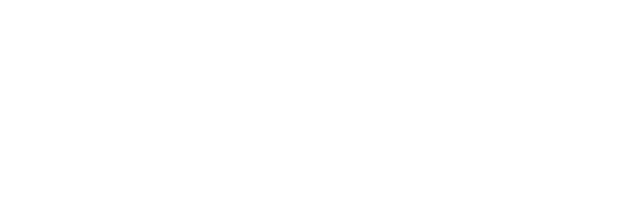
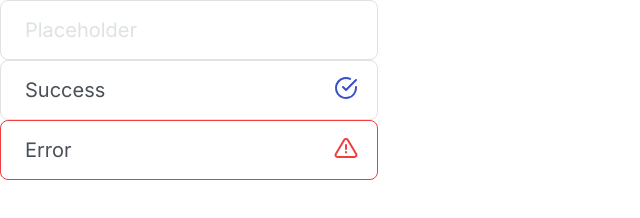
Before and after one commit to js-tasks-ru/htmlcss-20240216_akoesnikova, a website: page 07-lection5/04-input/index.html in a window 1280 px wide. Shown: the whole page, without its empty margins (0-640 px from the left). Drawn offline with Linux system fonts and the light colour scheme.

Commit message:
input-text

```diff
--- a/07-lection5/04-input/index.html
+++ b/07-lection5/04-input/index.html
@@ -6,6 +6,34 @@
         <link rel="stylesheet" href="./input.css">
     </head>
     <body>
+        <div>
+            <label class="inputText">
+                <input class="inputText__text" type="text" placeholder="Placeholder">
+            </label>
+        </div>
+        <div>
+            <label class="inputText">
+                <div class="inputText__wrap">
+                    <input class="inputText__text inputText__text_success" type="text" placeholder="Success">
+                    <svg width="24" height="24" class="inputText__icon" viewBox="0 0 24 24" fill="none" xmlns="http://www.w3.org/2000/svg">
+                      <path d="M22 11.08V12C21.9988 14.1564 21.3005 16.2547 20.0093 17.9818C18.7182 19.709 16.9033 20.9725 14.8354 21.5839C12.7674 22.1953 10.5573 22.1219 8.53447 21.3746C6.51168 20.6273 4.78465 19.2461 3.61096 17.4371C2.43727 15.628 1.87979 13.4881 2.02168 11.3363C2.16356 9.18457 2.99721 7.13633 4.39828 5.49707C5.79935 3.85782 7.69279 2.71538 9.79619 2.24015C11.8996 1.76491 14.1003 1.98234 16.07 2.86" stroke="#374FC7" stroke-width="2" stroke-linecap="round" stroke-linejoin="round"/>
+                      <path d="M22 4L12 14.01L9 11.01" stroke="#374FC7" stroke-width="2" stroke-linecap="round" stroke-linejoin="round"/>
+                    </svg>
+                </div>
+            </label>
+        </div>
+        <div>
+            <label class="inputText">
+                <div class="inputText__wrap">
+                    <input class="inputText__text inputText__text_invalid" type="text" placeholder="Error">
+                    <svg width="24" height="24" class="inputText__icon inputText__icon_invalid" viewBox="0 0 24 24" fill="none" xmlns="http://www.w3.org/2000/svg">
+                        <path d="M10.29 3.86001L1.82 18C1.64537 18.3024 1.55296 18.6453 1.55199 18.9945C1.55101 19.3437 1.64149 19.6871 1.81442 19.9905C1.98736 20.2939 2.23672 20.5468 2.53771 20.7239C2.83869 20.901 3.1808 20.9962 3.53 21H20.47C20.8192 20.9962 21.1613 20.901 21.4623 20.7239C21.7633 20.5468 22.0126 20.2939 22.1856 19.9905C22.3585 19.6871 22.449 19.3437 22.448 18.9945C22.447 18.6453 22.3546 18.3024 22.18 18L13.71 3.86001C13.5317 3.56611 13.2807 3.32313 12.9812 3.15449C12.6817 2.98585 12.3437 2.89726 12 2.89726C11.6563 2.89726 11.3183 2.98585 11.0188 3.15449C10.7193 3.32313 10.4683 3.56611 10.29 3.86001V3.86001Z" stroke="#F03D3E" stroke-width="2" stroke-linecap="round" stroke-linejoin="round"/>
+                        <path d="M12 9V13" stroke="#F03D3E" stroke-width="2" stroke-linecap="round" stroke-linejoin="round"/>
+                        <path d="M12 16V16.5" stroke="#F03D3E" stroke-width="2" stroke-linecap="round" stroke-linejoin="round"/>
+                    </svg>
 
+                </div>
+            </label>
+        </div>
     </body>
 </html>
--- a/07-lection5/04-input/input.css
+++ b/07-lection5/04-input/input.css
@@ -0,0 +1,49 @@
+.inputText__text {
+    width: 350px;
+    height: 56px;
+    border: 1px solid var(--grey-2);
+    border-radius: 8px;
+    padding-left: 24px;
+    font-family: "Inter";
+    font-size: 20px;
+    font-weight: 400;
+    line-height: 24px;
+    color: var(--grey-4);
+}
+
+.inputText__text::placeholder {
+    color: var(--grey-2);
+}
+
+.inputText__text:focus {
+    border: 0;
+    outline-color: #4263EB;
+}
+
+.inputText__text_success::placeholder {
+    color: var(--grey-4);
+}
+
+.inputText__wrap {
+    position: relative;
+    width: 350px;
+}
+
+.inputText__icon {
+    position: absolute;
+    left: 334px;
+    top: 16px;
+}
+
+.inputText__text_invalid {
+    border-color: #F03D3E;
+}
+
+.inputText__text_invalid:focus {
+    border: 0;
+    outline-color: #F03D3E;
+}
+
+.inputText__text_invalid::placeholder {
+    color: var(--grey-4);
+}
```
